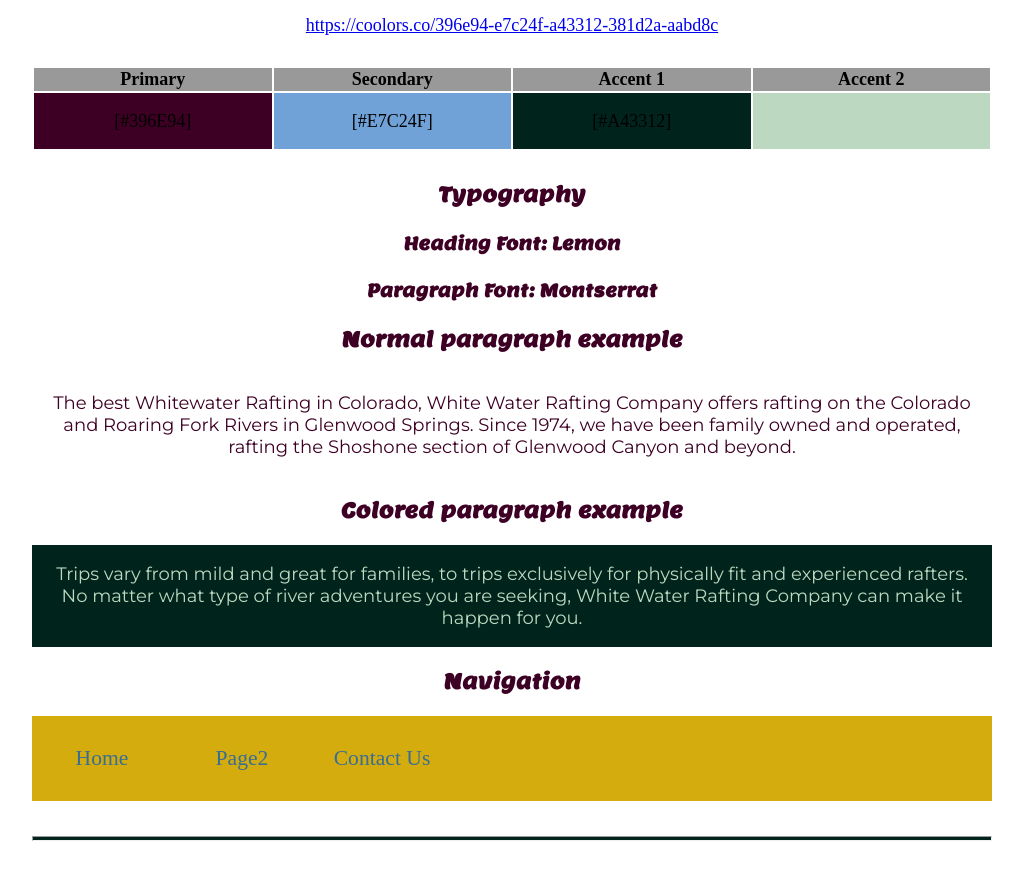
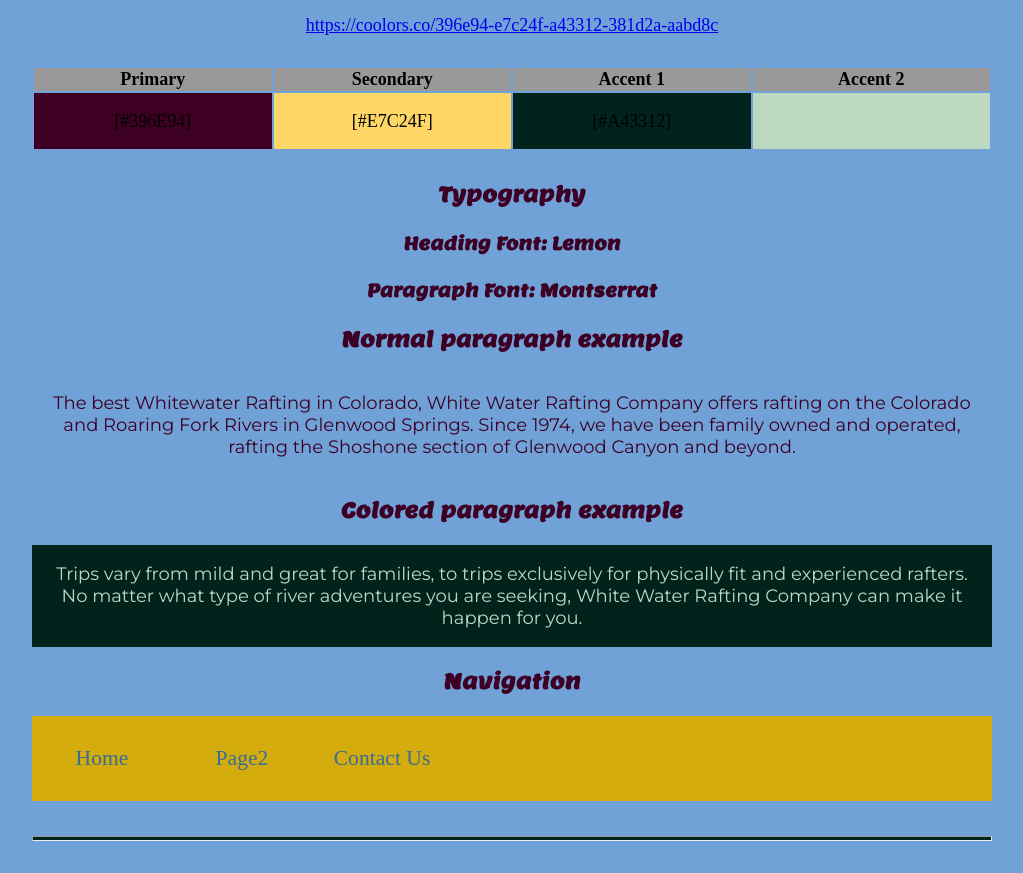
Before and after one commit to ImJustNate/wdd130, a plain HTML site: page site-plan-rafting.html in a window 1280 px wide. Shown: the part 1332-2205 px from the top of the page, without its empty margins (128-1151 px from the left). Drawn offline with Linux system fonts and the light colour scheme.

Commit message:
backround color and accent change

```diff
--- a/styles/rafting.css
+++ b/styles/rafting.css
@@ -12,7 +12,7 @@ https://coolors.co/70a1d7-3d0024-00241b-bcd8c1-fed766
 :root {
   /* change the values below to your colors from your palette */
   --primary-color: #3D0024  ;
-  --secondary-color: #70A1D7 ;
+  --secondary-color: #FED766 ;
   --accent1-color: #00241B;
   --accent2-color: #BCD8C1;
 
@@ -41,6 +41,7 @@ body {
   padding: 4em;
   font-size: 18px;
   text-align: center;
+  background-color: #70A1D7;
 }
 img {
   display: block;
```
